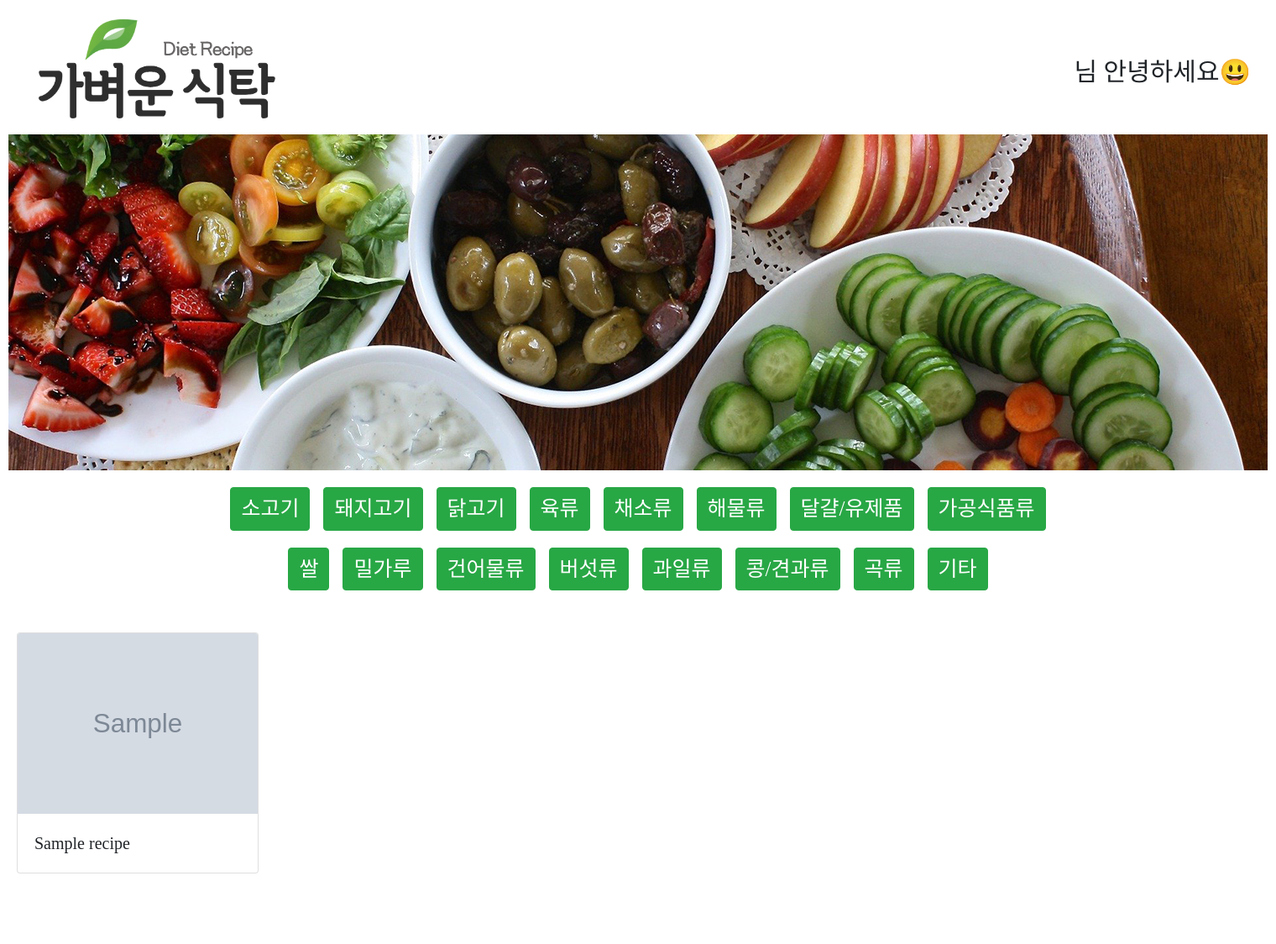
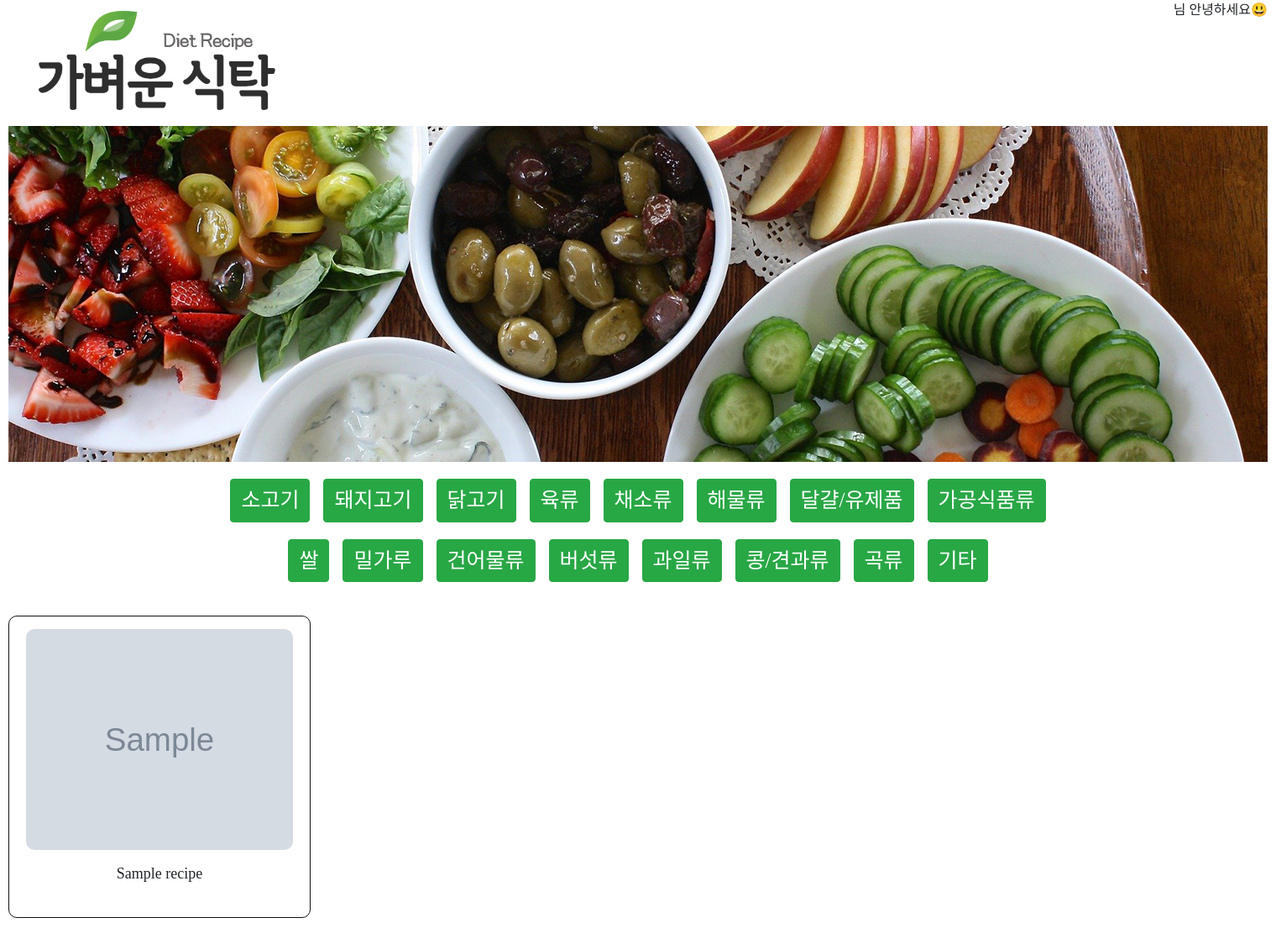
Before and after one commit to joorani/lightTable, a Flask app: template templates/main.html in a window 1520 px wide. Shown: the whole page at 84% size. Before the commit the page ends 1040 px from the top, so only its background shows below. Run offline with Flask 2, Linux system fonts and the light colour scheme; the template is opened without the code that fills it: most values are stand-ins (such as "Sample title", 1, 10 or a date in 2020); grey boxes marked "Sample" are stand-in pictures; some libraries are stand-ins or nearby versions; some web fonts are replaced.

Commit message:
main 카드 정렬

```diff
--- a/static/css/main.css
+++ b/static/css/main.css
@@ -1,26 +1,29 @@
 * {
     font-family: 'Hahmlet', serif;
+    box-sizing: border-box;
+}
+a {
+    text-decoration: none;
+    color: inherit;
+}
+li {
+    list-style: none;
 }
 
+/* HEADER */
 .wrap {
     width: 1500px;
-            margin: auto;
+    margin: 0 auto;
+    /*background-color: #eeeeee;*/
 }
-
-        .header {
-            margin-top: 10px;
-        }
-
 .top {
     display: flex;
     justify-content: space-between;
 }
-
-        .top > div {
+.top > p {
     margin: auto 20px;
     font-size: 30px;
 }
-
 .top > img {
     width: 340px;
     height: 150px;
@@ -28,30 +31,59 @@
     justify-content: left;
 }
 
+/* TAG */
 .tag {
     padding: 20px;
 }
-
 .tag > .group {
     display: flex;
     justify-content: center;
 }
-
 .tag > .group > button {
     font-size: 25px;
     margin: 0 8px;
 }
-
 .tag > .group > button:hover {
     font-weight: bold;
     background-color: #005a0b;
+    text-decoration: none;
 }
-
-        .card {
-            width: 800px;
-            margin: 10px;
+#cards {
+    width: 100%;
+    padding-left: 0;
     display: flex;
+    flex-wrap: wrap;
+    align-items: center;
 }
-        .card-text {
-            font-size: 20px;
+.card-box {
+    width: calc((1500px / 4) - 15px);
+    height: calc((1500px / 4) - 15px);
+    margin: 0 15px 15px 0;
+    border: 1px solid #111;
+    border-radius: 10px;
+    overflow: hidden;
 }
+.card-box a:hover {
+    color: inherit;
+    font-weight: bold;
+}
+.card-box a .card-image {
+    width: calc((1500px / 4) * 0.85);
+    height: calc((1500px / 4) * 0.70);
+    margin: 15px auto;
+    overflow: hidden;
+    border-radius: 10px;
+}
+.card-box a .card-image img {
+    width: calc((1500px / 4) * 0.85);
+    height: calc((1500px / 4) * 0.70);
+    object-fit: cover;
+}
+.card-box a .card-txt {
+    width: calc((1500px / 4) * 0.9);
+    height: calc((1500px / 4) * 0.25);
+    margin: auto;
+    /*padding-top: 10px;*/
+    font-size: 18px;
+    text-align: center;
+}
--- a/templates/main.html
+++ b/templates/main.html
@@ -73,16 +73,18 @@
                 <button onclick="keyword('기타')" type="button" class="btn btn-success">기타</button>
             </div>
         </div>
-        <div class="cards" id="cards">
-                        <div class="card" style="width: 18rem;">
-                            {% for recipe in recipe_list %}
-                                <a href="/detail?id={{ recipe._id }}"><img src="{{ recipe.image }}" class="card-img-top" alt="..."></a>
-                                <div class="card-body">
-                                    <p class="card-text">{{ recipe.title }}</p>
-                                </div>
-                            {% endfor %}
-                        </div>
-        </div>
+        <ul id="cards">
+            {% for recipe in recipe_list %}
+            <li class="card-box">
+                <a href="/detail?id={{ recipe._id }}">
+                    <div class="card-image">
+                        <img src="{{ recipe.image }}" alt="...">
+                    </div>
+                    <p class="card-txt">{{ recipe.title }}</p>
+                </a>
+            </li>
+            {% endfor %}
+        </ul>
     </div>
 </div>
 
```
Lines whose indentation alone changed are shown as unchanged.
